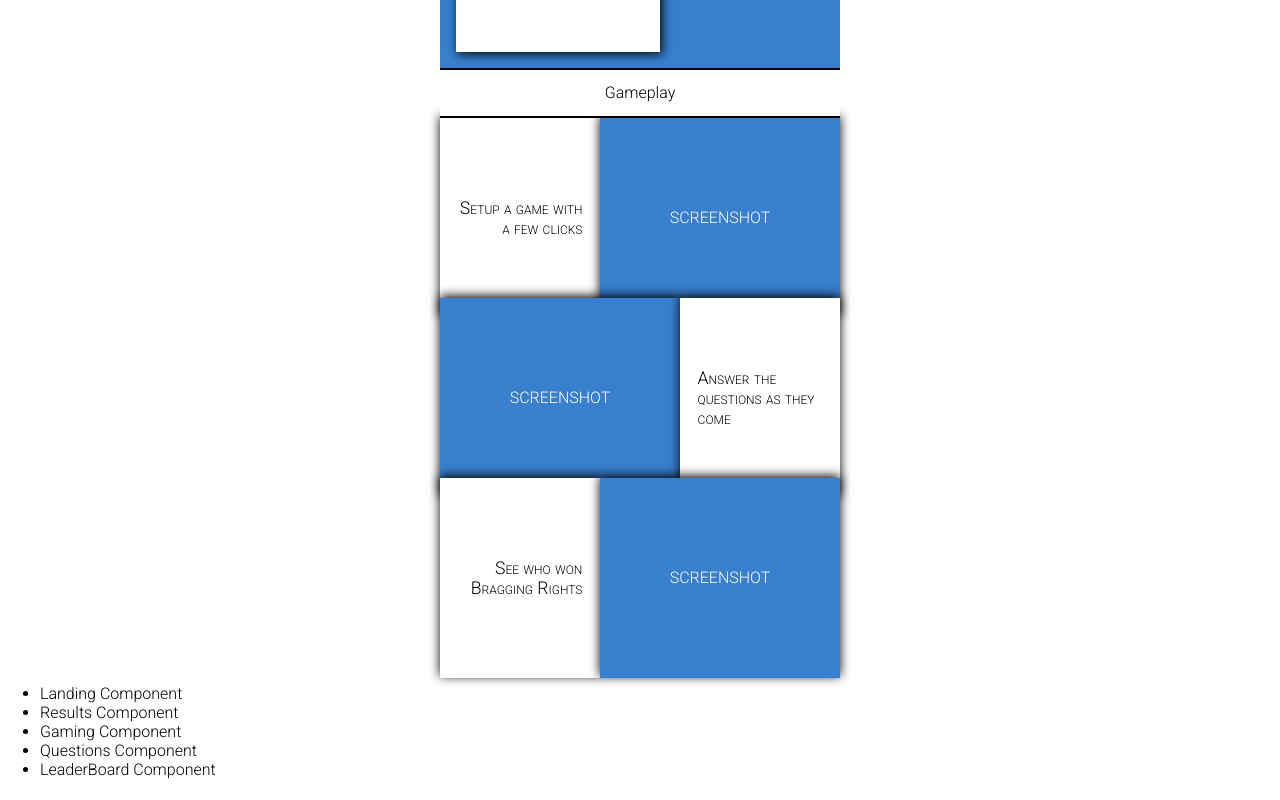
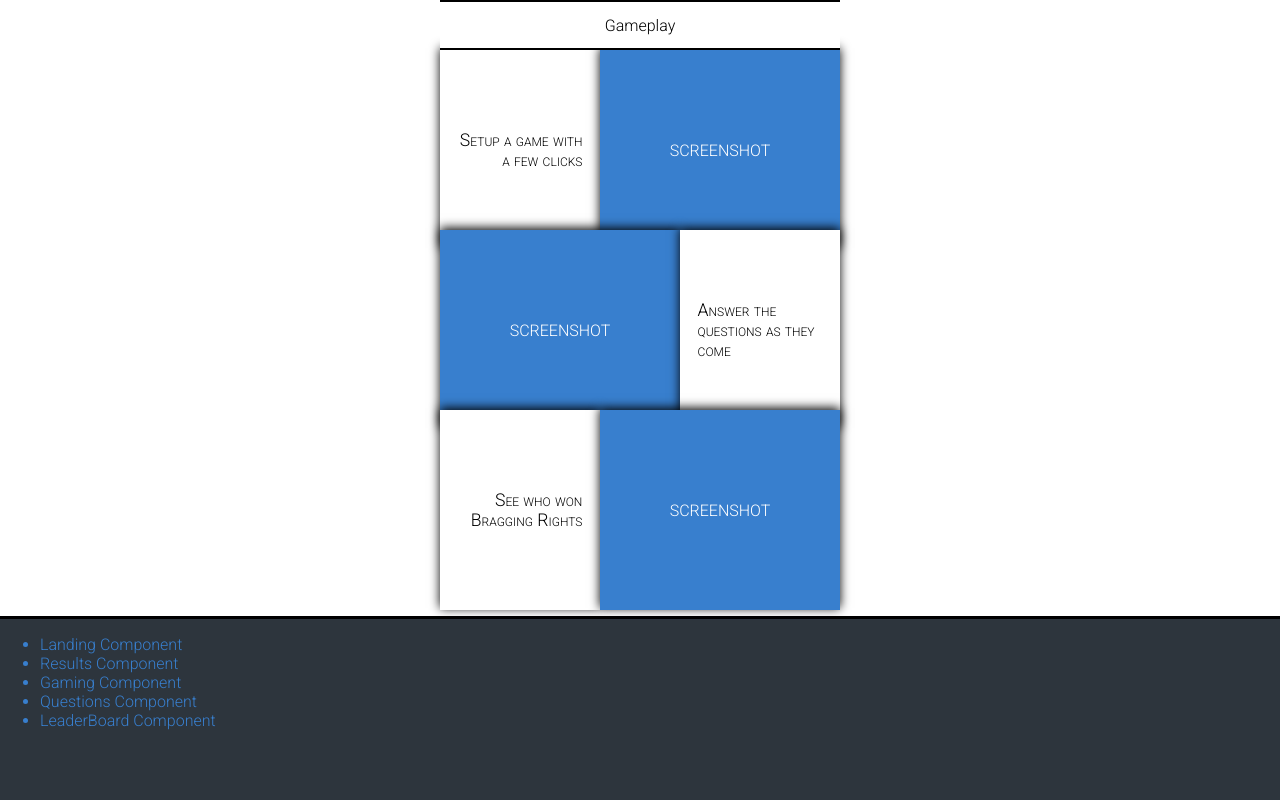
Before and after one commit to chingu-voyages/v8-chimeras-team-01, a React (Create React App) app: page / in a window 1280 px wide. Shown: the part 762-1562 px from the top of the page. Before the commit the page ends 1541 px from the top, so only its background shows below. Built offline with nearby package versions, Linux system fonts and the light colour scheme.

Commit message:
General style on Footer

```diff
--- a/src/App.css
+++ b/src/App.css
@@ -31,6 +31,7 @@ a:active {
   --font-header: 'Roboto Condensed', sans-serif;
   --color-main: #387FCE;
   --color-dark: #094C97;
+  --color-gray: #2D353D;
 }
 
 
@@ -39,7 +40,7 @@ a:active {
 #top-level-container {
   display: grid;
   grid-template-columns: [c1] 100% [c2];
-  grid-template-rows: [r1] 100px [r2] 1fr [r3] 50px [r4];
+  grid-template-rows: [r1] 100px [r2] 1fr [r3] 200px [r4];
   width: 100%;
   height: auto;
   margin: 0;
@@ -50,4 +51,9 @@ a:active {
 footer {
   grid-column: c1 / c2;
   grid-row: r3 / r4;
+  width: 100%;
+  margin-top: 1em;
+  background-color: var(--color-gray);
+  color: var(--color-main);
+  border-top: 3px solid #000;
 }
--- a/src/components/Landing/Landing.js
+++ b/src/components/Landing/Landing.js
@@ -4,7 +4,6 @@ import './index.css';
 export default function Landing() {
   return (
     <section id="landing">
-        <h1>Landing Component</h1>
         <article className="start-game-section">
           <button className="start-game-button">
             <p className="button-words"><strong>Are you a GameMaster??</strong></p>
```
